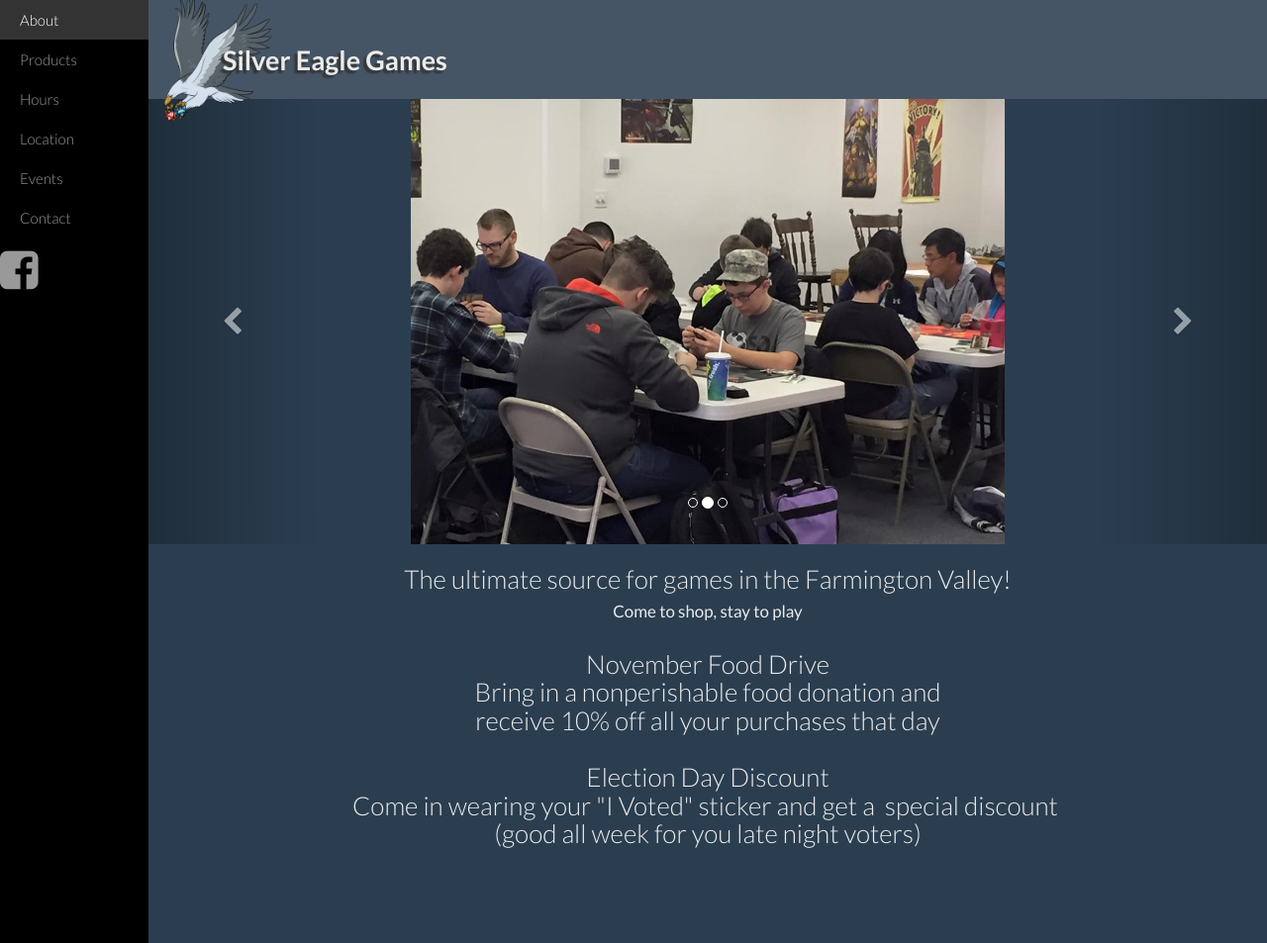
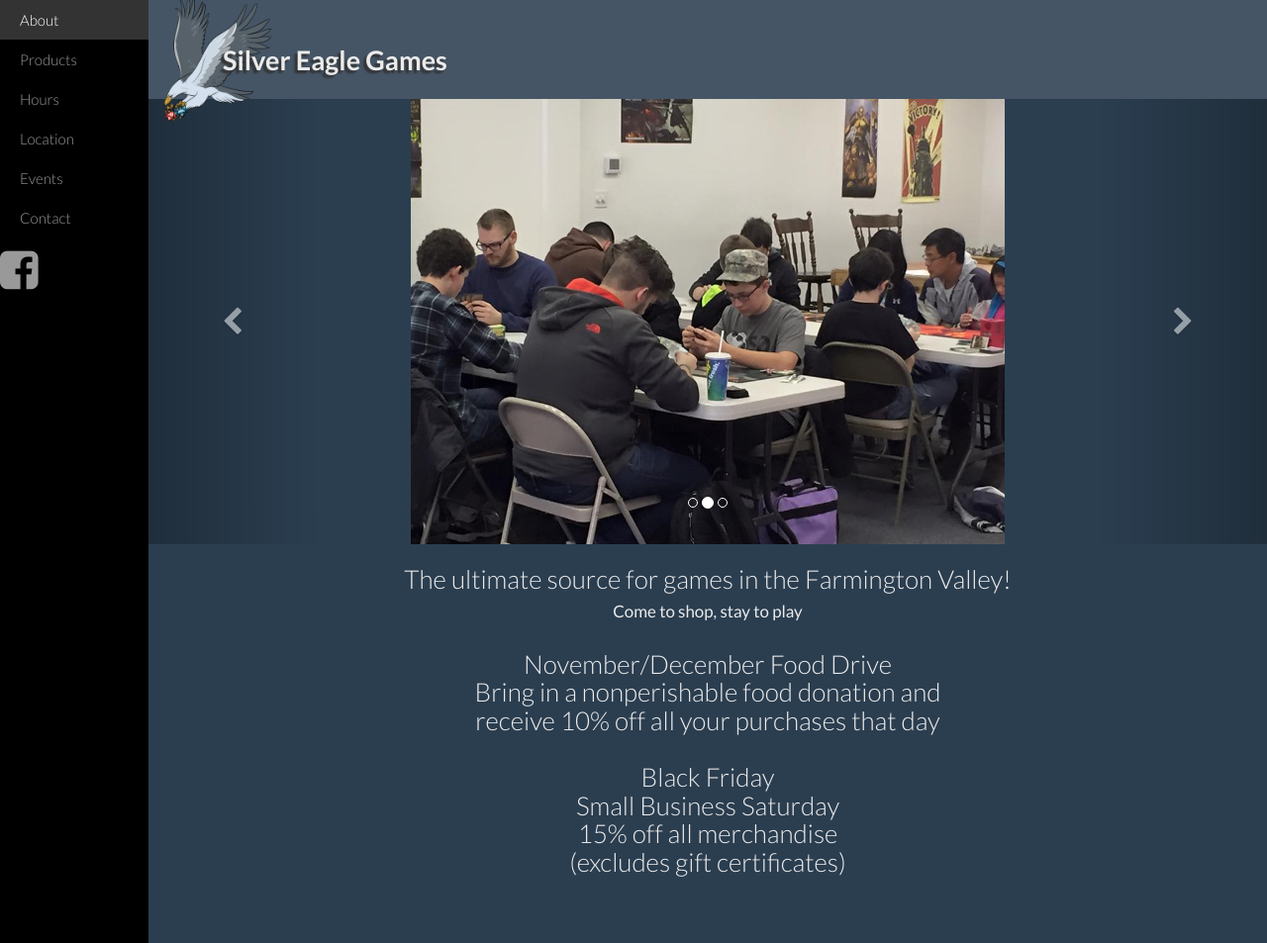
Before and after one commit to sew-admin/sew-admin, a Jekyll site: the page built from index.html, in a window 1280 px wide and 953 px high. Shown: the whole window at 99% size. Built offline with Jekyll 4.4.1, drawn with Linux system fonts in a browser that asks for light colours; nearby versions of some CDN libraries.

Commit message:
Updated 'index.html' via CloudCannon

```diff
--- a/index.html
+++ b/index.html
@@ -14,6 +14,6 @@ carousel:
     caption:
 ---
 
-<h3 class="text-center editable">The ultimate source for games in the Farmington Valley!<br /><small>Come to shop, stay to play</small><br /><br />November Food Drive<br />Bring in a nonperishable food donation and<br />receive 10% off all your purchases that day<br /><br />Election Day Discount<br />Come in wearing your "I Voted" sticker and get a &nbsp;special discount&nbsp;<br />(good all week for you late night voters)<br /><br />&nbsp;</h3>
+<h3 class="text-center editable">The ultimate source for games in the Farmington Valley!<br /><small>Come to shop, stay to play</small><br /><br />November/December Food Drive<br />Bring in a nonperishable food donation and<br />receive 10% off all your purchases that day<br /><br />Black Friday<br />Small Business Saturday<br />15% off all merchandise<br />(excludes gift certificates)<br /><br />&nbsp;</h3>
 
 <div class="editable"></div>
```
